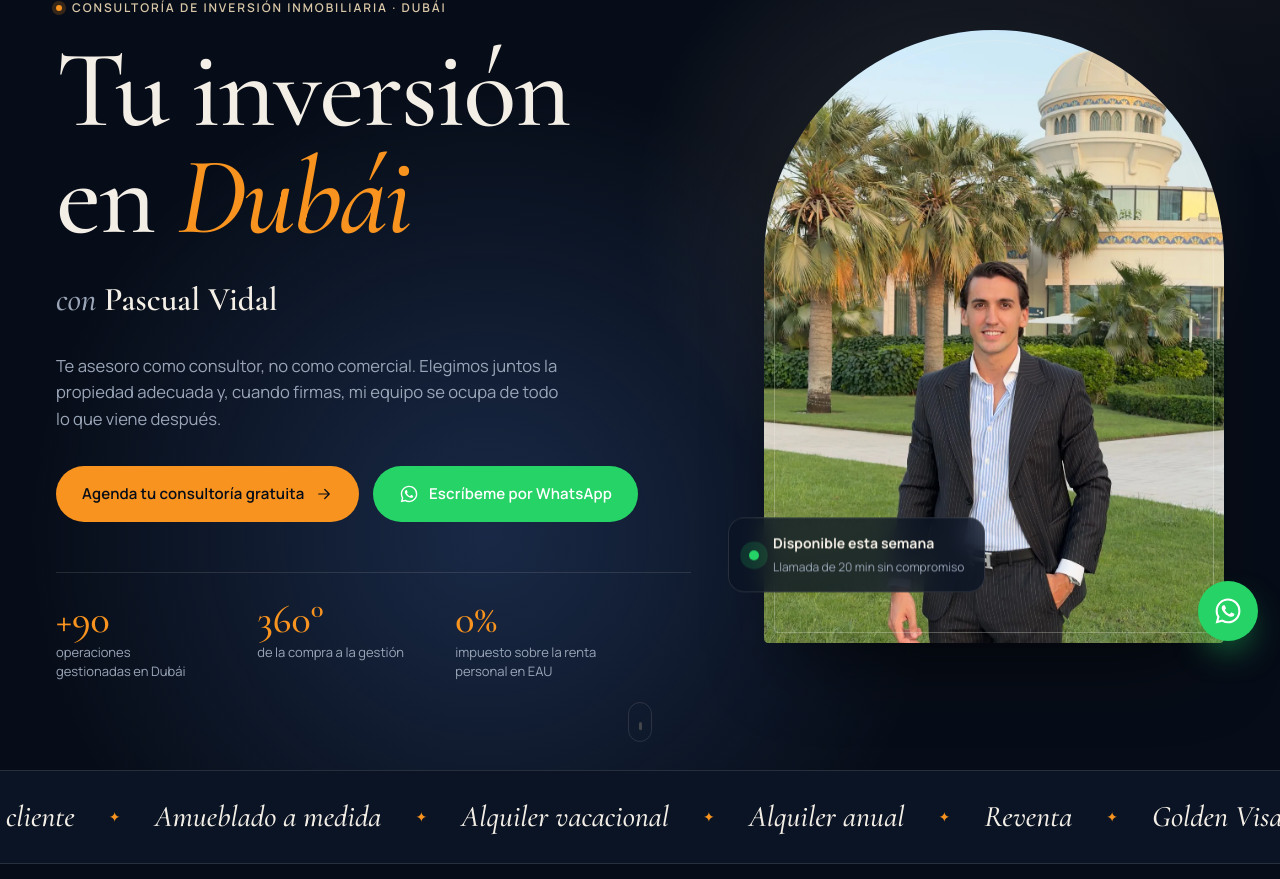
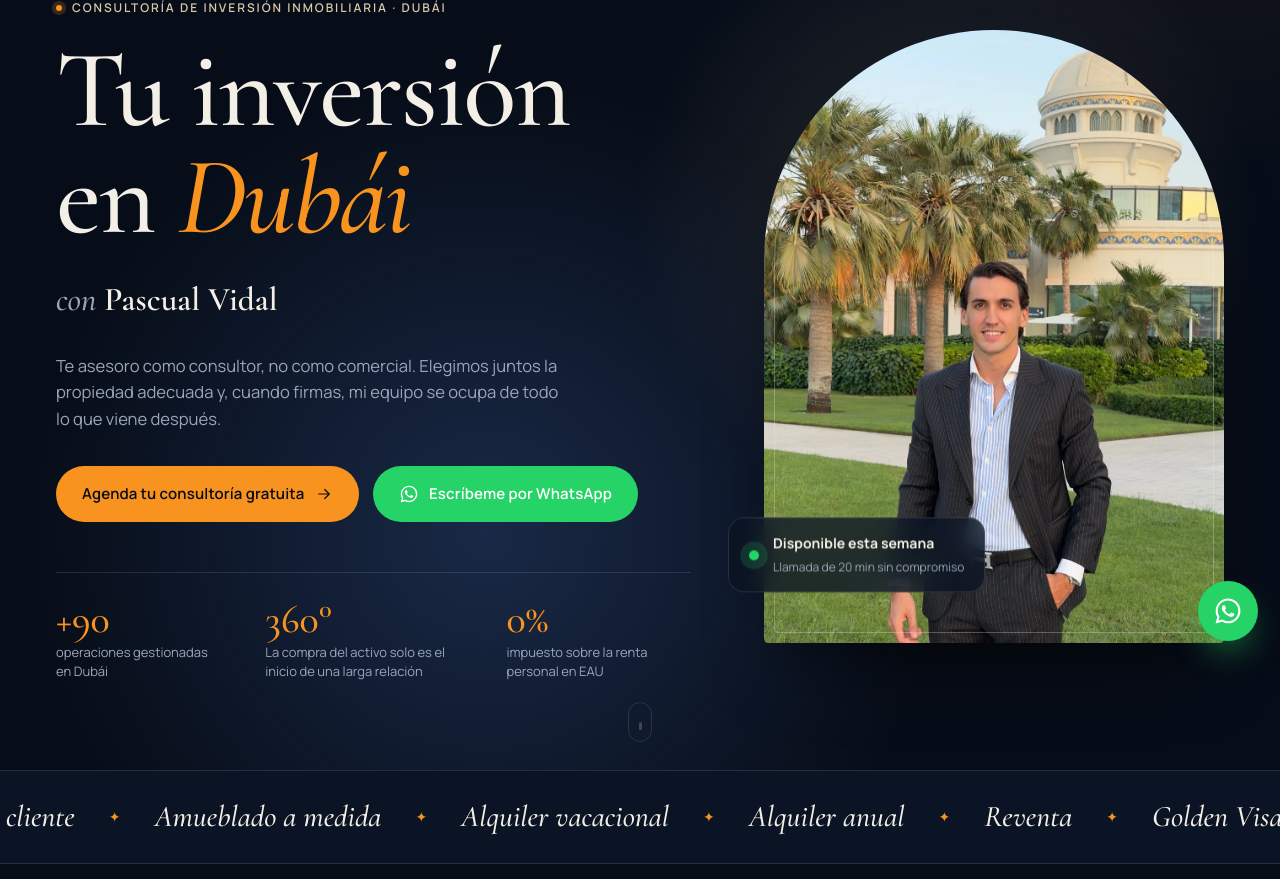
Before and after one commit to pascualdubairealestate-gif/tuinversionendubai, a PHP site: page / in a window 1280 px wide. Shown: the part 137-1016 px from the top of the page. Run offline with PHP 8.4, Linux system fonts and the light colour scheme.

Commit message:
Portada: la compra del activo solo es el inicio de una larga relación
Co-Authored-By: Claude Opus 5.5 <noreply@anthropic.com>
Claude-Session: https://claude.ai/code/session_01VQYs484dKAGxdtaDCa4gXy

```diff
--- a/index.html
+++ b/index.html
@@ -13,7 +13,7 @@
   <link rel="preconnect" href="https://fonts.googleapis.com" />
   <link rel="preconnect" href="https://fonts.gstatic.com" crossorigin />
   <link href="https://fonts.googleapis.com/css2?family=Cormorant+Garamond:ital,wght@0,500;0,600;1,500;1,600&family=Manrope:wght@400;500;600;700;800&display=swap" rel="stylesheet" />
-  <link rel="stylesheet" href="styles.css?v=20261027h" />
+  <link rel="stylesheet" href="styles.css?v=20261027i" />
 </head>
 <body>
 
@@ -67,7 +67,7 @@
           </div>
           <ul class="hero-facts reveal">
             <li><b data-count="90" data-prefix="+">+90</b><span>operaciones gestionadas en Dubái</span></li>
-            <li><b>360°</b><span>de la compra a la gestión</span></li>
+            <li><b>360°</b><span>La compra del activo solo es el inicio de una larga relación</span></li>
             <li><b>0%</b><span>impuesto sobre la renta personal en EAU</span></li>
           </ul>
         </div>
@@ -511,6 +511,6 @@
     <symbol id="i-wa" viewBox="0 0 24 24"><path fill="currentColor" stroke="none" d="M12.04 2C6.58 2 2.13 6.45 2.13 11.91c0 1.75.46 3.45 1.32 4.95L2.05 22l5.25-1.38a9.9 9.9 0 0 0 4.74 1.21h.01c5.46 0 9.91-4.45 9.91-9.91A9.85 9.85 0 0 0 12.04 2Zm0 18.15h-.01a8.2 8.2 0 0 1-4.19-1.15l-.3-.18-3.12.82.83-3.04-.2-.31a8.23 8.23 0 0 1-1.26-4.38c0-4.54 3.7-8.24 8.25-8.24a8.24 8.24 0 0 1 8.24 8.25c0 4.54-3.7 8.23-8.24 8.23Zm4.52-6.16c-.25-.12-1.47-.72-1.69-.81-.23-.08-.39-.12-.56.13-.16.24-.64.8-.78.97-.15.16-.29.18-.54.06-.25-.12-1.05-.39-1.99-1.23-.74-.66-1.23-1.47-1.38-1.72-.14-.25-.01-.38.11-.5.11-.11.25-.29.37-.44.12-.14.16-.25.25-.41.08-.17.04-.31-.02-.43-.06-.12-.56-1.34-.76-1.84-.2-.48-.41-.42-.56-.43h-.48a.92.92 0 0 0-.66.31c-.23.25-.87.85-.87 2.07 0 1.22.89 2.4 1.01 2.56.12.17 1.75 2.67 4.24 3.74.59.26 1.05.41 1.41.52.59.19 1.13.16 1.56.1.48-.07 1.47-.6 1.67-1.18.21-.58.21-1.07.15-1.18-.06-.1-.22-.16-.47-.28Z"/></symbol>
   </svg>
 
-  <script defer src="main.js?v=20261027h"></script>
+  <script defer src="main.js?v=20261027i"></script>
 </body>
 </html>
--- a/styles.css
+++ b/styles.css
@@ -196,7 +196,7 @@ svg { width: 1em; height: 1em; fill: none; stroke: currentColor; stroke-width: 1
 .hero-lead strong { color: var(--ivory); }
 .hero-ctas { display: flex; flex-wrap: wrap; gap: 14px; margin-bottom: 50px; }
 .hero-facts { list-style: none; padding: 26px 0 0; margin: 0; display: flex; gap: clamp(20px, 4vw, 54px); border-top: 1px solid var(--line); }
-.hero-facts li { display: flex; flex-direction: column; gap: 4px; max-width: 150px; }
+.hero-facts li { display: flex; flex-direction: column; gap: 4px; max-width: 190px; min-width: 0; }
 .hero-facts b { font-family: var(--f-display); font-size: 40px; font-weight: 500; line-height: 1; color: var(--amber); }
 .hero-facts span { font-size: 13px; color: var(--mute); line-height: 1.4; }
 
```
